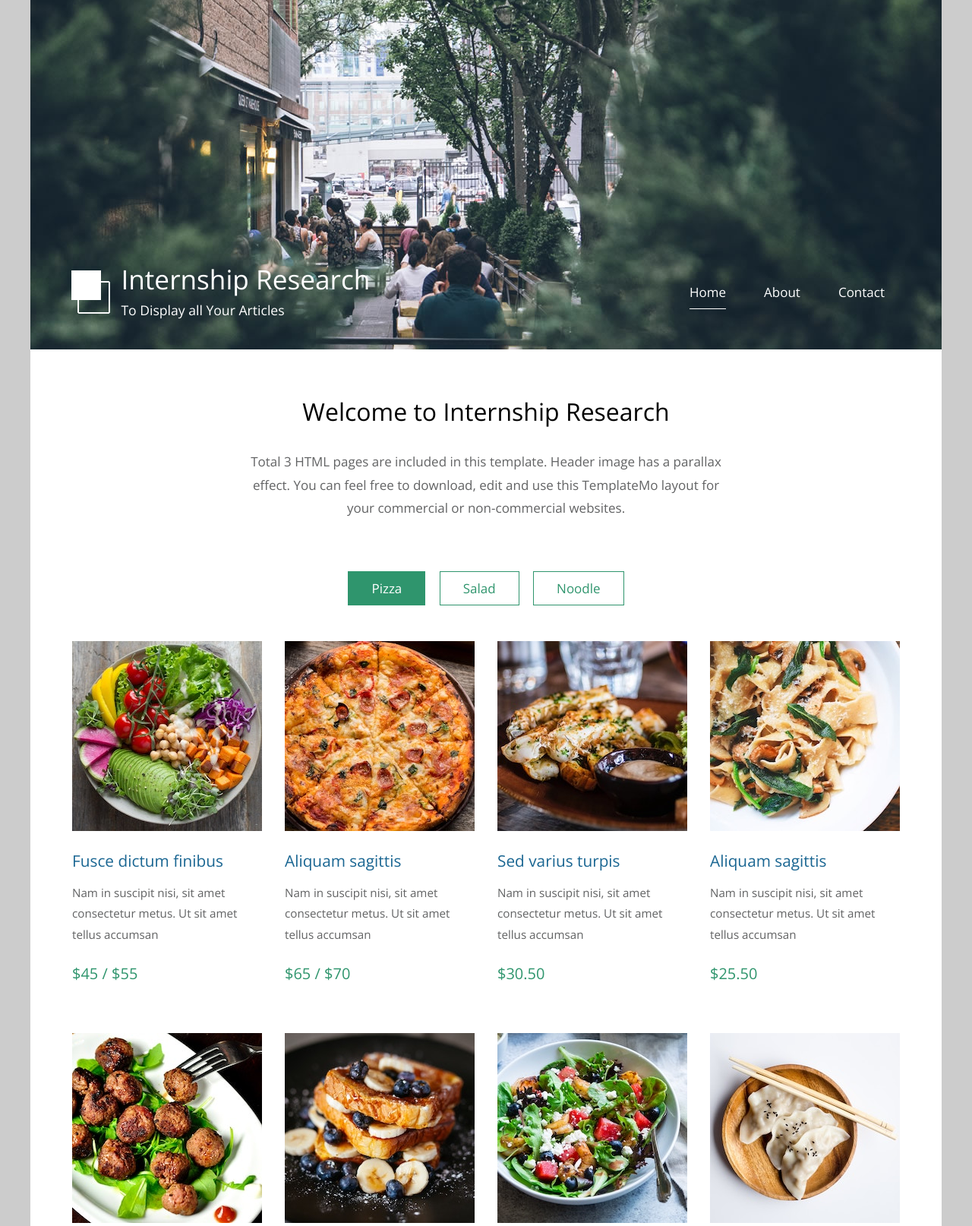
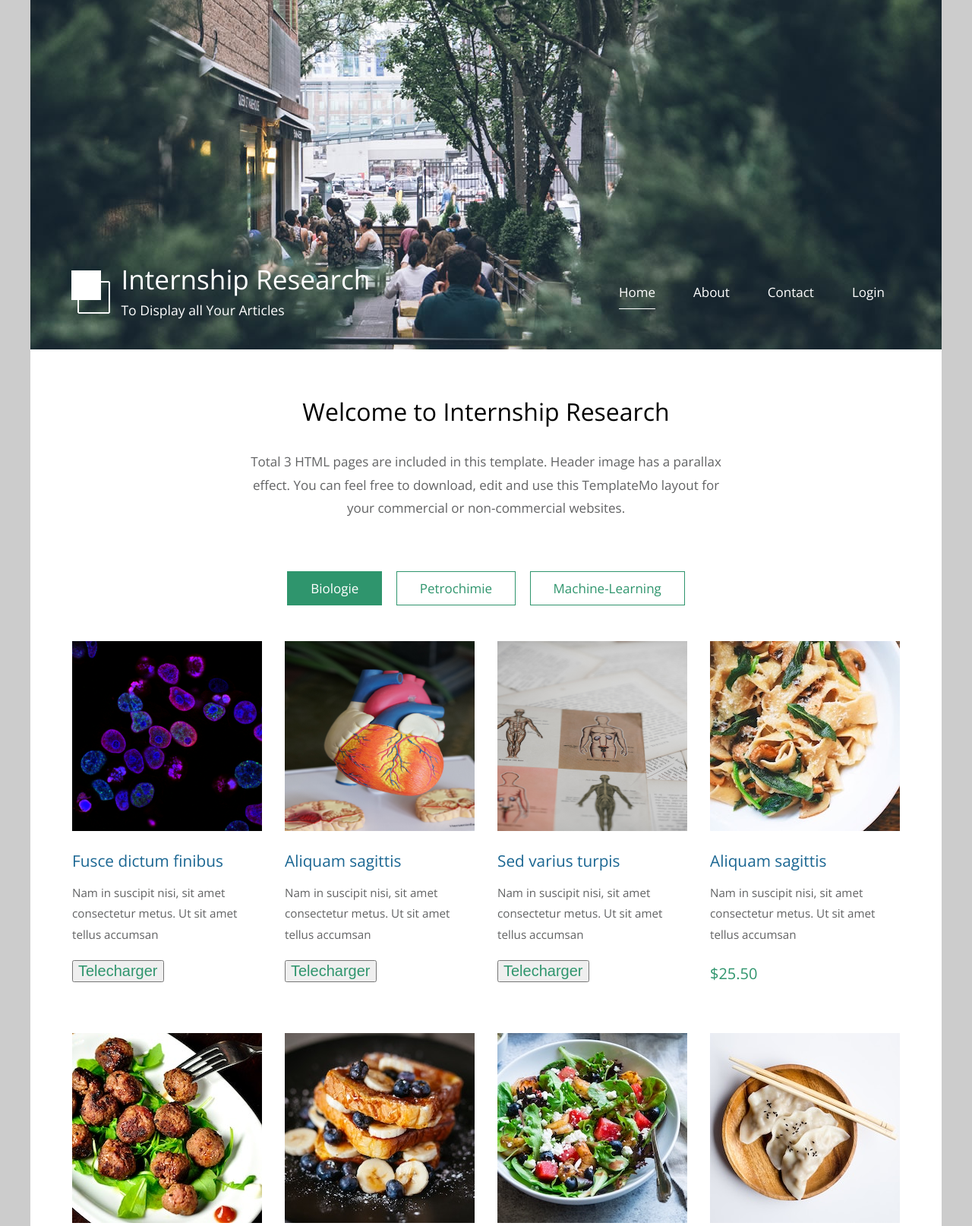
Before and after one commit to YBTopaz8/ReseachInternship, a Django app: page / in a window 1280 px wide. Shown: the top 1614 px of the page at 76% size. Run offline with Django 3.2, Linux system fonts and the light colour scheme.

Commit message:
updated those files

```diff
--- a/templates/includes/navbar.html
+++ b/templates/includes/navbar.html
@@ -19,6 +19,7 @@
 								<li class="tm-nav-li"><a href="index.html" class="tm-nav-link active">Home</a></li>
 								<li class="tm-nav-li"><a href="about.html" class="tm-nav-link">About</a></li>
 								<li class="tm-nav-li"><a href="contact.html" class="tm-nav-link">Contact</a></li>
+                                <li class="tm-nav-li"><a href="contact.html" class="tm-nav-link">Login</a></li>
 							</ul>
 						</nav>
 					</div>
--- a/templates/index.html
+++ b/templates/index.html
@@ -13,9 +13,9 @@
 			<div class="tm-paging-links">
 				<nav>
 					<ul>
-						<li class="tm-paging-item"><a href="#" class="tm-paging-link active">Pizza</a></li>
-						<li class="tm-paging-item"><a href="#" class="tm-paging-link">Salad</a></li>
-						<li class="tm-paging-item"><a href="#" class="tm-paging-link">Noodle</a></li>
+						<li class="tm-paging-item"><a href="#" class="tm-paging-link active">Biologie</a></li>
+						<li class="tm-paging-item"><a href="#" class="tm-paging-link">Petrochimie</a></li>
+						<li class="tm-paging-item"><a href="#" class="tm-paging-link">Machine-Learning</a></li>
 					</ul>
 				</nav>
 			</div>
@@ -23,34 +23,34 @@
 			<!-- Gallery -->
 			<div class="row tm-gallery">
 				<!-- gallery page 1 -->
-				<div id="tm-gallery-page-pizza" class="tm-gallery-page">
+				<div id="tm-gallery-page-biologie" class="tm-gallery-page">
 					<article class="col-lg-3 col-md-4 col-sm-6 col-12 tm-gallery-item">
 						<figure>
-							<img src="{% static 'img/gallery/01.jpg' %}" alt="Image" class="img-fluid tm-gallery-img" />
+							<img src="{% static 'img/gallery/01.jpg' %}" style="height:250px" alt="Image" class="img-fluid tm-gallery-img" />
 							<figcaption>
 								<h4 class="tm-gallery-title">Fusce dictum finibus</h4>
 								<p class="tm-gallery-description">Nam in suscipit nisi, sit amet consectetur metus. Ut sit amet tellus accumsan</p>
-								<p class="tm-gallery-price">$45 / $55</p>
+								<button class="tm-gallery-price">Telecharger</button>
 							</figcaption>
 						</figure>
 					</article>
 					<article class="col-lg-3 col-md-4 col-sm-6 col-12 tm-gallery-item">
 						<figure>
-							<img src="{% static 'img/gallery/02.jpg' %}" alt="Image" class="img-fluid tm-gallery-img" />
+							<img src="{% static 'img/gallery/02.jpg' %}" alt="Image" style="height:250px; width: 250px;" class="img-fluid tm-gallery-img" />
 							<figcaption>
 								<h4 class="tm-gallery-title">Aliquam sagittis</h4>
 								<p class="tm-gallery-description">Nam in suscipit nisi, sit amet consectetur metus. Ut sit amet tellus accumsan</p>
-								<p class="tm-gallery-price">$65 / $70</p>
+								<button class="tm-gallery-price">Telecharger</button>
 							</figcaption>
 						</figure>
 					</article>
 					<article class="col-lg-3 col-md-4 col-sm-6 col-12 tm-gallery-item">
 						<figure>
-							<img src="{% static 'img/gallery/03.jpg' %}" alt="Image" class="img-fluid tm-gallery-img" />
+							<img src="{% static 'img/gallery/03.jpg' %}" alt="Image" style="height:250px; width: 250px;"  class="img-fluid tm-gallery-img" />
 							<figcaption>
 								<h4 class="tm-gallery-title">Sed varius turpis</h4>
 								<p class="tm-gallery-description">Nam in suscipit nisi, sit amet consectetur metus. Ut sit amet tellus accumsan</p>
-								<p class="tm-gallery-price">$30.50</p>
+								<button class="tm-gallery-price">Telecharger</button>
 							</figcaption>
 						</figure>
 					</article>
@@ -66,7 +66,7 @@
 					</article>
 					<article class="col-lg-3 col-md-4 col-sm-6 col-12 tm-gallery-item">
 						<figure>
-							<img src="{% static 'img/gallery/05.jpg' %}" alt="Image" class="img-fluid tm-gallery-img" />
+							<img src="{% static 'img/gallery/05.jpg' %}" alt="Image"  class="img-fluid tm-gallery-img" />
 							<figcaption>
 								<h4 class="tm-gallery-title">Maecenas eget justo</h4>
 								<p class="tm-gallery-description">Nam in suscipit nisi, sit amet consectetur metus. Ut sit amet tellus accumsan</p>
@@ -107,7 +107,7 @@
 				</div> <!-- gallery page 1 -->
 
 				<!-- gallery page 2 -->
-				<div id="tm-gallery-page-salad" class="tm-gallery-page hidden">
+				<div id="tm-gallery-page-petrochimie" class="tm-gallery-page hidden">
 					<article class="col-lg-3 col-md-4 col-sm-6 col-12 tm-gallery-item">
 						<figure>
 							<img src="{% static 'img/gallery/04.jpg' %}" alt="Image" class="img-fluid tm-gallery-img" />
@@ -164,14 +164,14 @@
 							<figcaption>
 								<h4 class="tm-gallery-title">Maecenas eget justo</h4>
 								<p class="tm-gallery-description">Proin eu velit egestas, viverra sapien eget, consequat nunc. Vestibulum tristique</p>
-								<p class="tm-gallery-price">$75</p>
+								<button class="tm-gallery-price">$75</button>
 							</figcaption>
 						</figure>
 					</article>
 				</div> <!-- gallery page 2 -->
 
 				<!-- gallery page 3 -->
-				<div id="tm-gallery-page-noodle" class="tm-gallery-page hidden">
+				<div id="tm-gallery-page-machine-learning" class="tm-gallery-page hidden">
 					<article class="col-lg-3 col-md-4 col-sm-6 col-12 tm-gallery-item">
 						<figure>
 							<img src="{% static 'img/gallery/08.jpg' %}" alt="Image" class="img-fluid tm-gallery-img" />
```
Also changed, not shown: research/static/img/gallery/01.jpg, research/static/img/gallery/02.jpg, research/static/img/gallery/03.jpg, static/img/gallery/01.jpg, 2 other files.
